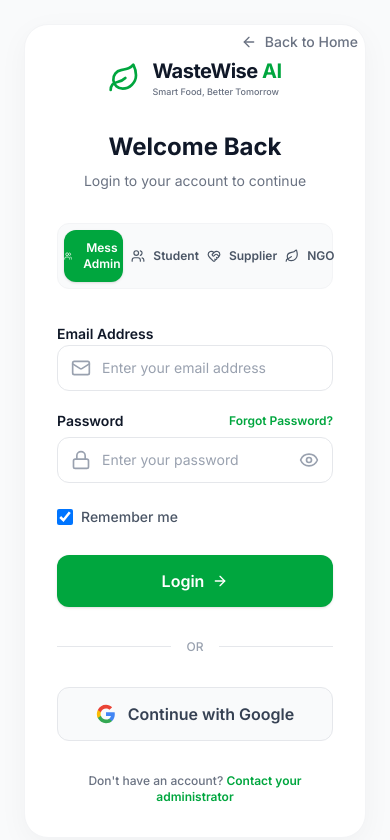
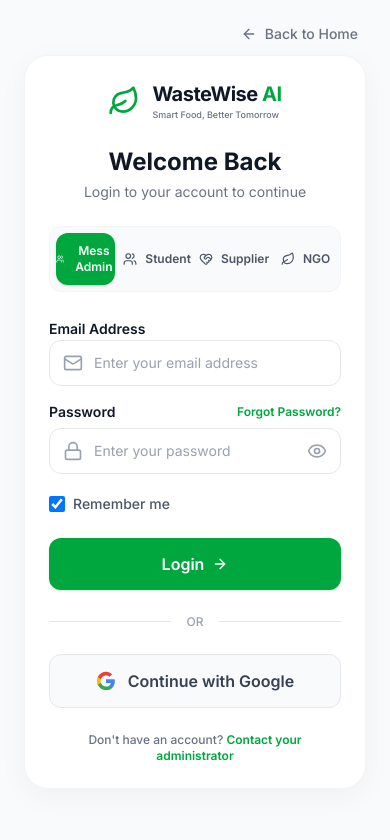
Before and after one commit to saritasuthar276-oss/West-Care-, a Next.js app: page /login in a window 390 px wide. Shown: the top 840 px of the page. Built offline with nearby package versions, Linux system fonts and the light colour scheme.

Commit message:
Make login page compact and add logout functionality

```diff
--- a/src/app/login/page.tsx
+++ b/src/app/login/page.tsx
@@ -26,16 +26,16 @@
   };
 
   return (
-    <div className="min-h-screen flex w-full bg-gray-50">
+    <div className="h-screen overflow-hidden flex w-full bg-gray-50">
 
       {/* Left Panel */}
       <div className="hidden lg:flex flex-col w-1/2 bg-white relative overflow-hidden">
 
         {/* Content Container */}
-        <div className="flex-1 p-12 z-10 flex flex-col justify-center max-w-2xl mx-auto w-full relative">
+        <div className="flex-1 p-6 lg:p-10 z-10 flex flex-col justify-center max-w-2xl mx-auto w-full relative">
 
           {/* Logo */}
-          <div className="flex items-center gap-3 mb-12">
+          <div className="flex items-center gap-3 mb-8">
             <div className="text-green-600">
               <svg width="40" height="40" viewBox="0 0 24 24" fill="none" stroke="currentColor" strokeWidth="2" strokeLinecap="round" strokeLinejoin="round"><path d="M11 20A7 7 0 0 1 9.8 6.1C15.5 5 17 4.48 19 2c1 2 2 4.18 2 8 0 5.5-4.78 10-10 10Z"/><path d="M2 21c0-3 1.85-5.36 5.08-6C9.5 14.52 12 13 13 12"/></svg>
             </div>
@@ -45,16 +45,16 @@
             </div>
           </div>
 
-          <h2 className="text-5xl font-extrabold text-gray-900 leading-[1.1] mb-6">
+          <h2 className="text-4xl font-extrabold text-gray-900 leading-[1.1] mb-4">
             Reduce Food Waste<br />
             Build a <span className="text-green-600">Sustainable<br />Tomorrow</span>
           </h2>
 
-          <p className="text-gray-600 text-lg mb-10 max-w-md">
+          <p className="text-gray-600 text-base mb-6 max-w-md">
             AI-powered mess management to predict, reduce, and reuse food for a healthier and happier community.
           </p>
 
-          <div className="grid grid-cols-1 gap-6 max-w-md relative z-20">
+          <div className="grid grid-cols-1 gap-4 max-w-md relative z-20">
             <div className="flex items-start gap-4">
               <div className="bg-green-50 p-3 rounded-xl text-green-600 mt-1">
                 <BarChart2 className="w-6 h-6" />
@@ -100,7 +100,7 @@
         </div>
 
         {/* Bottom Green Stats Bar */}
-        <div className="bg-gradient-to-r from-green-700 to-green-600 p-8 text-white z-10 relative mt-auto" style={{ borderTopRightRadius: '100px' }}>
+        <div className="bg-gradient-to-r from-green-700 to-green-600 p-6 text-white z-10 relative mt-auto" style={{ borderTopRightRadius: '100px' }}>
           <div className="flex justify-between items-center max-w-2xl mx-auto">
             <div className="flex items-center gap-3">
               <Leaf className="w-8 h-8 opacity-80" />
@@ -128,19 +128,19 @@
       </div>
 
       {/* Right Panel (Login) */}
-      <div className="w-full lg:w-1/2 flex flex-col p-6 sm:p-12 relative overflow-y-auto">
+      <div className="w-full lg:w-1/2 flex flex-col p-6 sm:p-8 relative overflow-y-auto">
 
-        <div className="absolute top-8 right-8">
+        <div className="absolute top-6 right-8">
           <button className="flex items-center gap-2 text-sm text-gray-500 hover:text-gray-900 transition-colors font-medium">
             <ArrowLeft className="w-4 h-4" /> Back to Home
           </button>
         </div>
 
-        <div className="flex-1 flex flex-col justify-center max-w-[480px] w-full mx-auto">
+        <div className="flex-1 flex flex-col justify-center max-w-[440px] w-full mx-auto">
 
-          <div className="bg-white rounded-3xl p-8 sm:p-10 shadow-[0_8px_30px_rgb(0,0,0,0.04)] border border-gray-100 w-full">
+          <div className="bg-white rounded-3xl p-6 sm:p-8 shadow-[0_8px_30px_rgb(0,0,0,0.04)] border border-gray-100 w-full">
 
-            <div className="flex justify-center mb-8">
+            <div className="flex justify-center mb-6">
               <div className="flex items-center gap-3">
                 <div className="text-green-600">
                    <svg width="32" height="32" viewBox="0 0 24 24" fill="none" stroke="currentColor" strokeWidth="2" strokeLinecap="round" strokeLinejoin="round"><path d="M11 20A7 7 0 0 1 9.8 6.1C15.5 5 17 4.48 19 2c1 2 2 4.18 2 8 0 5.5-4.78 10-10 10Z"/><path d="M2 21c0-3 1.85-5.36 5.08-6C9.5 14.52 12 13 13 12"/></svg>
@@ -152,13 +152,13 @@
               </div>
             </div>
 
-            <div className="text-center mb-8">
-              <h2 className="text-2xl font-bold text-gray-900 mb-2">Welcome Back</h2>
+            <div className="text-center mb-6">
+              <h2 className="text-2xl font-bold text-gray-900 mb-1">Welcome Back</h2>
               <p className="text-sm text-gray-500">Login to your account to continue</p>
             </div>
 
             {/* Role Tabs */}
-            <div className="flex gap-2 mb-8 bg-gray-50 p-1.5 rounded-xl border border-gray-100">
+            <div className="flex gap-2 mb-6 bg-gray-50 p-1.5 rounded-xl border border-gray-100">
               <button className="flex-1 flex items-center justify-center gap-2 bg-green-600 text-white text-xs font-semibold py-2.5 rounded-lg shadow-sm">
                 <Users className="w-3.5 h-3.5" /> Mess Admin
               </button>
@@ -173,7 +173,7 @@
               </button>
             </div>
 
-            <form onSubmit={handleLogin} className="space-y-5">
+            <form onSubmit={handleLogin} className="space-y-4">
 
               <div className="space-y-1.5">
                 <label className="text-sm font-semibold text-gray-900">Email Address</label>
@@ -228,7 +228,7 @@
 
             </form>
 
-            <div className="relative my-8">
+            <div className="relative my-6">
               <div className="absolute inset-0 flex items-center">
                 <div className="w-full border-t border-gray-200"></div>
               </div>
@@ -247,7 +247,7 @@
               Continue with Google
             </button>
 
-            <p className="text-center text-xs text-gray-500 mt-8 font-medium">
+            <p className="text-center text-xs text-gray-500 mt-6 font-medium">
               Don't have an account? <a href="#" className="text-green-600 font-semibold hover:text-green-700">Contact your administrator</a>
             </p>
 
--- a/src/components/layout/Header.tsx
+++ b/src/components/layout/Header.tsx
@@ -1,9 +1,14 @@
 "use client";
 
-import { Bell, Search, ChevronDown } from "lucide-react";
+import { Bell, Search, ChevronDown, LogOut } from "lucide-react";
 import Image from "next/image";
+import { useState } from "react";
+import { useRouter } from "next/navigation";
 
 export function Header() {
+  const [showDropdown, setShowDropdown] = useState(false);
+  const router = useRouter();
+
   return (
     <header className="h-16 bg-white border-b border-gray-100 flex items-center justify-between px-6 sticky top-0 z-10">
       <div className="flex-1 max-w-2xl">
@@ -28,16 +33,32 @@
           <span className="absolute -top-1 -right-1 h-2 w-2 rounded-full bg-red-500 border-2 border-white"></span>
         </button>
 
-        <div className="flex items-center gap-3 cursor-pointer hover:bg-gray-50 p-1.5 rounded-lg transition-colors">
-          <div className="h-8 w-8 rounded-full bg-gray-200 overflow-hidden relative border border-gray-200">
-             <div className="absolute inset-0 flex items-center justify-center text-gray-500 text-xs font-bold">NS</div>
-             {/* Actual image can be placed here if available */}
+        <div className="relative">
+          <div
+            onClick={() => setShowDropdown(!showDropdown)}
+            className="flex items-center gap-3 cursor-pointer hover:bg-gray-50 p-1.5 rounded-lg transition-colors"
+          >
+            <div className="h-8 w-8 rounded-full bg-gray-200 overflow-hidden relative border border-gray-200">
+               <div className="absolute inset-0 flex items-center justify-center text-gray-500 text-xs font-bold">SS</div>
+            </div>
+            <div className="hidden md:block">
+              <p className="text-sm font-semibold leading-tight whitespace-nowrap">Sarita Suthar</p>
+              <p className="text-[11px] text-gray-500 whitespace-nowrap">Mess Admin</p>
+            </div>
+            <ChevronDown className={`h-4 w-4 text-gray-400 flex-shrink-0 transition-transform ${showDropdown ? 'rotate-180' : ''}`} />
           </div>
-          <div className="hidden md:block">
-            <p className="text-sm font-semibold leading-tight whitespace-nowrap">Sarita Suthar</p>
-            <p className="text-[11px] text-gray-500 whitespace-nowrap">Mess Admin</p>
-          </div>
-          <ChevronDown className="h-4 w-4 text-gray-400 flex-shrink-0" />
+
+          {showDropdown && (
+            <div className="absolute right-0 mt-2 w-48 bg-white border border-gray-100 rounded-xl shadow-[0_8px_30px_rgb(0,0,0,0.08)] py-1 z-50">
+              <button
+                onClick={() => router.push('/login')}
+                className="w-full text-left px-4 py-2.5 text-sm text-red-600 hover:bg-red-50 flex items-center gap-2 transition-colors"
+              >
+                <LogOut className="w-4 h-4" />
+                Logout
+              </button>
+            </div>
+          )}
         </div>
       </div>
     </header>
```
